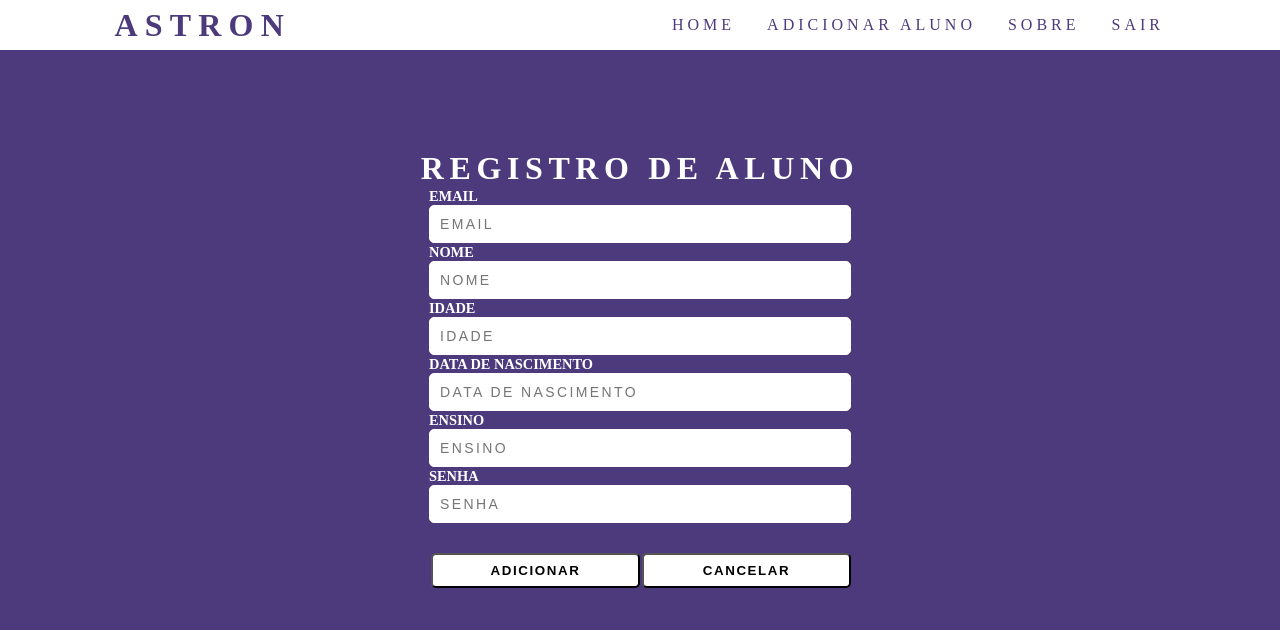
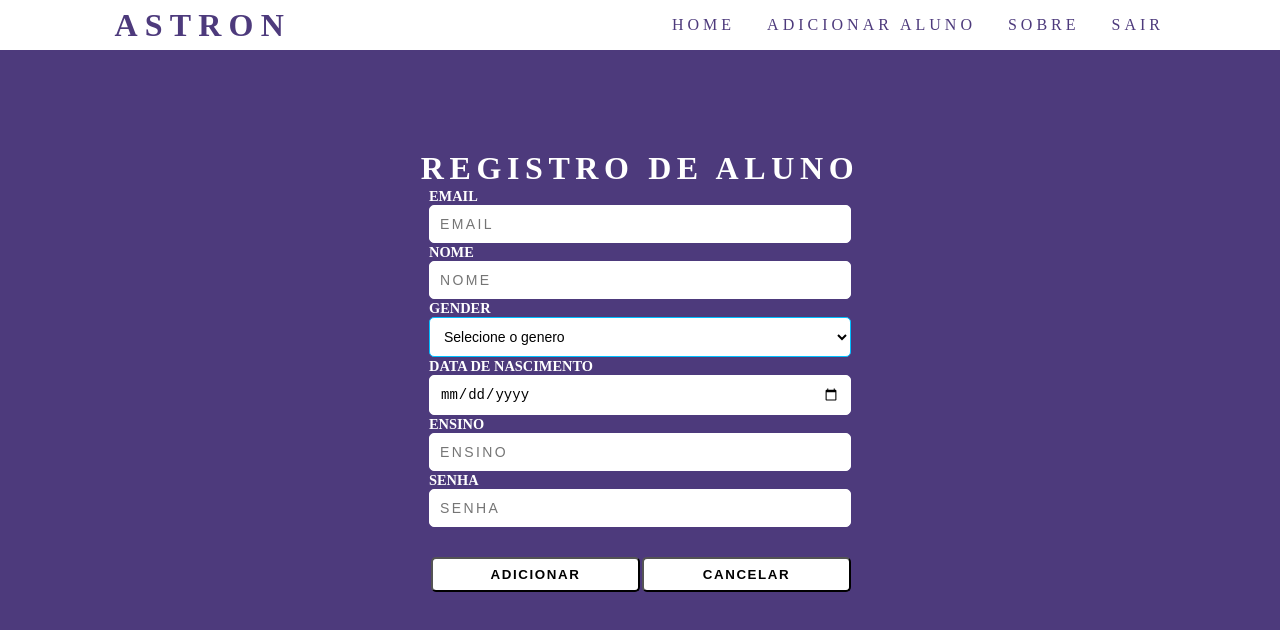
Before and after one commit to thaydds/Astron, a React (Create React App) app: page /alunos/adicionar in a window 1280 px wide. Shown: the top 630 px of the page. Built offline with nearby package versions, Linux system fonts and the light colour scheme.

Commit message:
fix form and add post request

```diff
--- a/src/components/ui/studentForm/StudentForm.js
+++ b/src/components/ui/studentForm/StudentForm.js
@@ -1,13 +1,14 @@
 import React from 'react';
 import { Formik, Field, Form, ErrorMessage } from 'formik';
+import { useDispatch } from 'react-redux';
 import * as yup from 'yup';
+import { addStudentRequest } from '../../../actions';
 import './StudentForm.scss';
 
 const initialValues = {
   name: '',
-  cpf: '',
   email: '',
-  age: '',
+  gender: '',
   birthday: '',
   grade: '',
   password: '',
@@ -19,64 +20,83 @@ const validation = yup.object().shape({
     .email('Digite um Email valido')
     .required('Email e um campo obrigatorio'),
   password: yup.string().required('Senha e um campo obrigatorio'),
-  name: yup.string().required('Senha e um campo obrigatorio'),
-  cpf: yup.string().required('Senha e um campo obrigatorio'),
-  age: yup.string().required('Senha e um campo obrigatorio'),
-  birthday: yup.string().required('Senha e um campo obrigatorio'),
-  grade: yup.string().required('Senha e um campo obrigatorio'),
+  gender: yup.string().required('Genero e um campo obrigatorio'),
+  name: yup.string().required('Nome e um campo obrigatorio'),
+  birthday: yup.string().required('Data de nascimento e um campo obrigatorio'),
+  grade: yup.string().required('Ensino e um campo obrigatorio'),
 });
 
 const LoginForm = () => {
+  const dispatch = useDispatch();
   return (
     <Formik
       initialValues={initialValues}
-      onSubmit={props => console.log(props)}
+      onSubmit={values => {
+        const student = {
+          ...values,
+          status: true,
+          birthday: new Date(values.birthday),
+        };
+        console.log('student', student);
+        return dispatch(addStudentRequest(student));
+      }}
       validationSchema={validation}
     >
-      <Form className="login_form_container">
-        <div className="login_form_container__form_group">
+      <Form className="student_form_container">
+        <div className="student_form_container__form_group">
           <label htmlFor="email">Email</label>
           <div>
             <Field name="email" placeholder="Email" type="text" />
             <ErrorMessage component="span" name="email" />
           </div>
         </div>
-        <div className="login_form_container__form_group">
-          <label htmlFor="email">Nome</label>
+        <div className="student_form_container__form_group">
+          <label htmlFor="name">Nome</label>
           <div>
-            <Field name="email" placeholder="Nome" type="text" />
-            <ErrorMessage component="span" name="email" />
+            <Field name="name" placeholder="Nome" type="text" />
+            <ErrorMessage component="span" name="name" />
           </div>
         </div>
-        <div className="login_form_container__form_group">
-          <label htmlFor="email">idade</label>
+        <div className="student_form_container__form_group">
+          <label htmlFor="gender">Gender</label>
           <div>
-            <Field name="email" placeholder="idade" type="text" />
-            <ErrorMessage component="span" name="email" />
+            <Field as="select" name="gender">
+              <option disabled defaultValue value="">
+                Selecione o genero
+              </option>
+              <option value="F">Feminino</option>
+              <option value="M">Masculino</option>
+              <option value="O">Outro</option>
+            </Field>
+            <ErrorMessage component="span" name="gender" />
           </div>
         </div>
-        <div className="login_form_container__form_group">
-          <label htmlFor="email">Data de Nascimento</label>
+        <div className="student_form_container__form_group">
+          <label htmlFor="birthday">Data de Nascimento</label>
           <div>
-            <Field name="email" placeholder="Data de Nascimento" type="text" />
-            <ErrorMessage component="span" name="email" />
+            <Field
+              name="birthday"
+              placeholder="Data de Nascimento"
+              type="date"
+            />
+            <ErrorMessage component="span" name="birthday" />
           </div>
         </div>
-        <div className="login_form_container__form_group">
-          <label htmlFor="email">Ensino</label>
+        <div className="student_form_container__form_group">
+          <label htmlFor="grade">Ensino</label>
           <div>
-            <Field name="email" placeholder="Ensino" type="text" />
-            <ErrorMessage component="span" name="email" />
+            <Field name="grade" placeholder="Ensino" type="text" />
+            <ErrorMessage component="span" name="grade" />
           </div>
         </div>
-        <div className="login_form_container__form_group">
+        <div className="student_form_container__form_group">
           <label htmlFor="password">Senha</label>
           <div>
             <Field name="password" placeholder="Senha" type="text" />
             <ErrorMessage component="span" name="password" />
           </div>
         </div>
-        <div className="login_form_container__button_group">
+        <div className="student_form_container__button_group">
           <button type="submit">Adicionar</button>
           <button type="submit">Cancelar</button>
         </div>
--- a/src/components/ui/studentForm/StudentForm.scss
+++ b/src/components/ui/studentForm/StudentForm.scss
@@ -11,6 +11,17 @@
     input::placeholder {
       text-transform: uppercase;
       letter-spacing: 0.15rem;
+    }
+    select {
+      border: 1px solid deepskyblue;
+      padding: 10px;
+      font-size: 14px;
+      border-radius: 5px;
+      background: white;
+
+      option {
+        text-transform: uppercase;
+      }
     }
     label {
       font-weight: bold;
--- a/src/sagas/studentSaga.js
+++ b/src/sagas/studentSaga.js
@@ -6,9 +6,10 @@ import {
   LIST_STUDENTS_REQUEST,
 } from '../actions/constants';
 
-function* addStudent(student) {
+function* addStudent({ payload }) {
   try {
-    const response = yield call(API.post, '/students', student);
+    console.log('STUNDET', payload.student);
+    const response = yield call(API.post, '/students', payload.student);
     yield put(addStudentSucess(response.data));
   } catch (e) {
     console.log(e);
```
